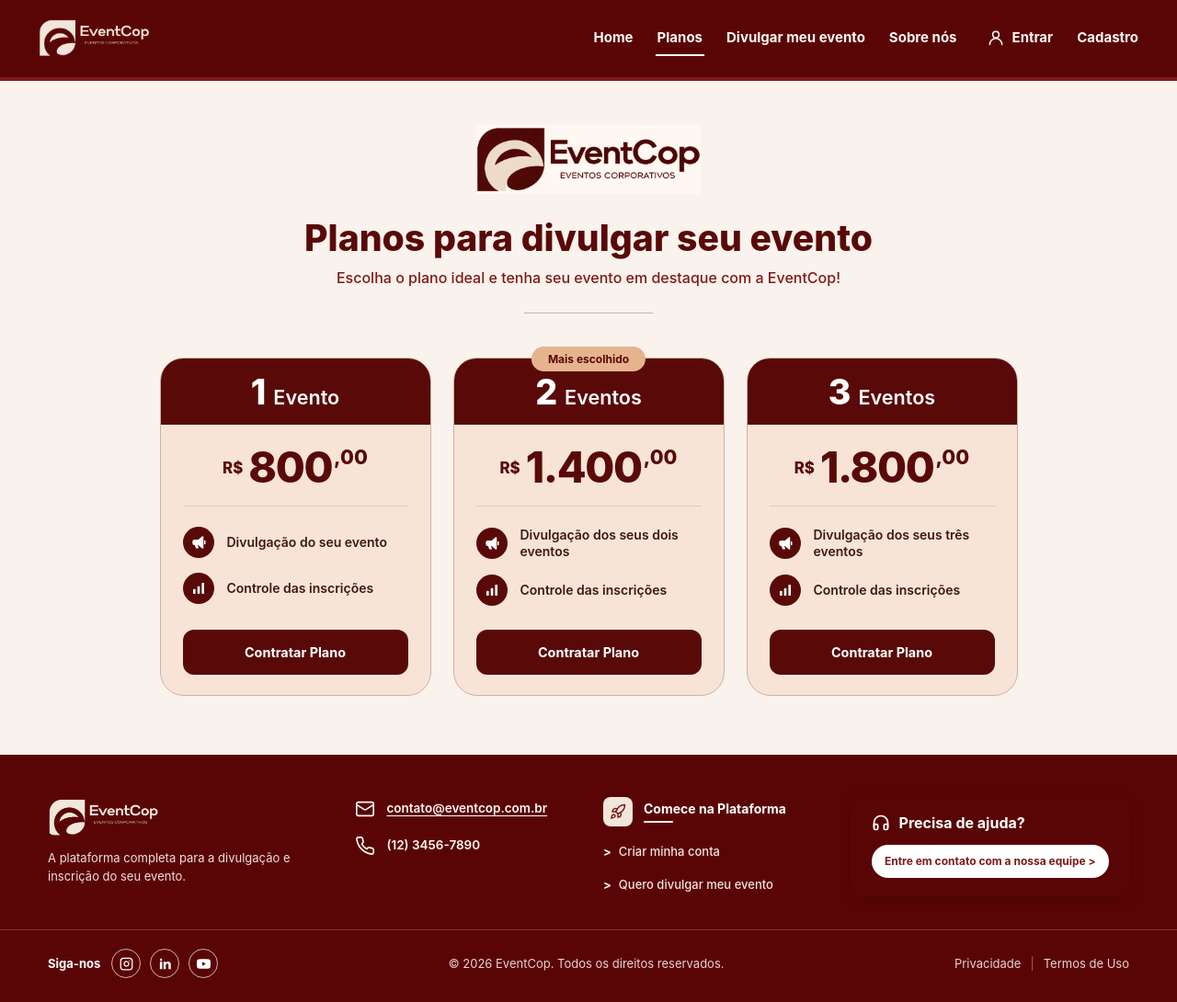
After one commit to SofiaMacedo02/EventCop2-sprint2_complete, a PHP site: page /pages/public/planos.php in a window 1280 px wide. The commit adds this page. Shown: the whole page at 92% size. Run offline with PHP 8.4, Linux system fonts and the light colour scheme.

Commit message:
Add planos.php page for event promotion plans with pricing details

```diff
--- /dev/null
+++ b/Event.Cop/assets/css/pages/planos.css
@@ -0,0 +1,401 @@
+/* ==========================================================================
+   SEÇÃO: PLANOS PARA DIVULGAR SEU EVENTO
+   ========================================================================== */
+.planos-section {
+  --planos-bg: #faf2ec;
+  --planos-card-bg: #f6e3d4;
+  --planos-borda: #d6baaa;
+  --planos-vinho: #590a08;
+  --planos-badge: #e6b38f;
+
+  background-color: var(--planos-bg);
+  border-top: 4px solid var(--cor-primaria);
+  padding-block: var(--esp-7) var(--esp-8);
+  color: var(--planos-vinho);
+}
+
+/* Marca centralizada no topo */
+.planos-brand {
+  gap: 14px;
+  margin-bottom: var(--esp-5);
+}
+
+.planos-logo-img {
+  max-height: 75px; /* Ajuste a altura conforme o tamanho desejado */
+  width: auto;
+  object-fit: contain;
+  margin-inline: auto;
+}
+
+.planos-brand-name {
+  font-size: 2rem;
+  font-weight: 700;
+  color: var(--planos-vinho);
+  line-height: 1.05;
+}
+
+.planos-brand-sub {
+  font-size: 0.625rem;
+  letter-spacing: 0.9px;
+  color: var(--cor-primaria);
+  margin-top: 2px;
+}
+
+/* Cabeçalho */
+.planos-section .planos-titulo {
+  color: var(--planos-vinho);
+  font-size: clamp(1.75rem, 3.2vw, 2.45rem);
+  font-weight: 800;
+  margin-bottom: var(--esp-2);
+}
+
+.planos-subtitulo {
+  color: var(--cor-primaria);
+  font-size: var(--texto-base);
+  font-weight: 500;
+  margin-bottom: var(--esp-4);
+}
+
+.planos-section .planos-divider {
+  width: 140px;
+  height: 1.5px;
+  background-color: #c5b6ae;
+  margin-bottom: var(--esp-7);
+}
+
+/* Grid de Cards */
+.planos-grid {
+  max-width: 960px;
+  margin-inline: auto;
+  gap: var(--esp-5);
+  align-items: stretch;
+}
+
+.plano-card {
+  position: relative;
+  background-color: var(--planos-card-bg);
+  border: 1.5px solid var(--planos-borda);
+  border-radius: 22px;
+  display: flex;
+  flex-direction: column;
+  transition: transform var(--transicao), box-shadow var(--transicao);
+}
+
+.plano-card:hover {
+  transform: translateY(-4px);
+  box-shadow: 0 12px 26px rgba(89, 10, 8, 0.12);
+}
+
+/* Selo "Mais escolhido" */
+.plano-badge {
+  position: absolute;
+  top: -13px;
+  left: 50%;
+  transform: translateX(-50%);
+  background-color: var(--planos-badge);
+  color: var(--planos-vinho);
+  font-size: var(--texto-xs);
+  font-weight: 700;
+  padding: 4px 18px;
+  border-radius: var(--raio-pill);
+  white-space: nowrap;
+  z-index: 2;
+}
+
+/* Topo vinho do card */
+.plano-header {
+  background-color: var(--planos-vinho);
+  color: var(--cor-branco);
+  padding: 18px var(--esp-4) 16px;
+  border-radius: 20px 20px 0 0;
+  display: flex;
+  align-items: baseline;
+  justify-content: center;
+  gap: 8px;
+}
+
+.plano-qtd {
+  font-size: 2.1rem;
+  font-weight: 700;
+  line-height: 1;
+}
+
+.plano-label {
+  font-size: var(--texto-lg);
+  font-weight: 500;
+}
+
+/* Corpo do card */
+.plano-body {
+  padding: var(--esp-5) var(--esp-4) var(--esp-5);
+  display: flex;
+  flex-direction: column;
+  flex: 1;
+}
+
+.plano-preco {
+  display: flex;
+  align-items: baseline;
+  justify-content: center;
+  color: var(--planos-vinho);
+  font-weight: 800;
+  margin-bottom: var(--esp-4);
+}
+
+.plano-preco .moeda {
+  font-size: var(--texto-base);
+  margin-right: 4px;
+}
+
+.plano-preco .valor {
+  font-size: 2.5rem;
+  line-height: 1;
+  letter-spacing: -0.02em;
+}
+
+.plano-preco .centavos {
+  font-size: var(--texto-lg);
+}
+
+.plano-body .plano-sep {
+  height: 1px;
+  background-color: var(--planos-borda);
+  margin: 0 0 var(--esp-5) 0;
+}
+
+/* Lista de Benefícios */
+.plano-beneficios {
+  display: flex;
+  flex-direction: column;
+  gap: var(--esp-4);
+  text-align: left;
+  margin-bottom: var(--esp-6);
+  flex: 1;
+}
+
+.plano-beneficios li {
+  gap: var(--esp-3);
+  color: var(--planos-vinho);
+  font-size: var(--texto-sm);
+  font-weight: 600;
+  line-height: 1.35;
+}
+
+.beneficio-icon {
+  width: 30px;
+  height: 30px;
+  border-radius: 50%;
+  background-color: var(--planos-vinho);
+  color: var(--planos-card-bg);
+  display: inline-flex;
+  align-items: center;
+  justify-content: center;
+  flex-shrink: 0;
+}
+
+/* Botão Contratar Plano */
+.btn-plano {
+  display: block;
+  width: 100%;
+  background-color: var(--planos-vinho);
+  color: var(--cor-branco);
+  font-size: var(--texto-sm);
+  font-weight: 700;
+  padding: 13px var(--esp-4);
+  border-radius: var(--raio-md);
+  text-align: center;
+  transition: background-color var(--transicao), transform var(--transicao);
+}
+
+.btn-plano:hover {
+  background-color: var(--cor-primaria);
+  transform: translateY(-1px);
+}
+
+/* ==========================================================================
+   CARDS DE PLANOS - MODELO FIEL À IMAGEM
+   ========================================================================== */
+.planos-grid {
+  display: grid;
+  grid-template-columns: repeat(3, minmax(260px, 295px));
+  justify-content: center;
+  gap: 24px;
+  align-items: stretch;
+  margin-inline: auto;
+}
+
+.plano-card {
+  --card-bg: #f7e4d6;
+  --card-borda: #cbb2a4;
+  --card-vinho: #590a08;
+  --card-linha: #e2cbbd;
+
+  position: relative;
+  background-color: var(--card-bg);
+  border: 1.5px solid var(--card-borda);
+  border-radius: 26px;
+  display: flex;
+  flex-direction: column;
+  transition: transform var(--transicao), box-shadow var(--transicao);
+}
+
+.plano-card:hover {
+  transform: translateY(-4px);
+  box-shadow: 0 12px 26px rgba(89, 10, 8, 0.14);
+}
+
+/* Selo superior "Mais escolhido" */
+.plano-badge {
+  position: absolute;
+  top: -13px;
+  left: 50%;
+  transform: translateX(-50%);
+  background-color: #e6b38f;
+  color: var(--card-vinho);
+  font-size: 0.75rem;
+  font-weight: 700;
+  padding: 4px 18px;
+  border-radius: var(--raio-pill);
+  white-space: nowrap;
+  z-index: 2;
+}
+
+/* Topo vinho do card */
+.plano-header {
+  background-color: var(--card-vinho);
+  color: var(--cor-branco);
+  padding: 18px 16px 16px;
+  border-radius: 24px 24px 0 0;
+  display: flex;
+  align-items: baseline;
+  justify-content: center;
+  gap: 8px;
+}
+
+.plano-qtd {
+  font-size: 2.35rem;
+  font-weight: 800;
+  line-height: 1;
+}
+
+.plano-label {
+  font-size: 1.35rem;
+  font-weight: 600;
+  line-height: 1;
+}
+
+/* Corpo do card */
+.plano-body {
+  padding: 24px 24px 22px;
+  display: flex;
+  flex-direction: column;
+  flex: 1;
+}
+
+/* Preço (R$ no meio, 800 grande, ,00 alinhado ao topo) */
+.plano-preco {
+  display: flex;
+  align-items: flex-start;
+  justify-content: center;
+  color: var(--card-vinho);
+  font-weight: 800;
+  margin-bottom: 20px;
+}
+
+.plano-preco .moeda {
+  font-size: 1.05rem;
+  align-self: center;
+  margin-right: 6px;
+  margin-top: 4px;
+}
+
+.plano-preco .valor {
+  font-size: 2.9rem;
+  line-height: 0.95;
+  letter-spacing: -0.03em;
+}
+
+.plano-preco .centavos {
+  font-size: 1.35rem;
+  line-height: 1.1;
+  margin-left: 2px;
+}
+
+/* Linha divisória fina */
+.plano-body .plano-sep {
+  border: 0;
+  height: 1px;
+  background-color: var(--card-linha);
+  margin: 0 0 22px 0;
+}
+
+/* Lista de Benefícios */
+.plano-beneficios {
+  list-style: none;
+  padding: 0;
+  margin: 0 0 26px 0;
+  display: flex;
+  flex-direction: column;
+  gap: 16px;
+  text-align: left;
+  flex: 1;
+}
+
+.plano-beneficios li {
+  display: flex;
+  align-items: center;
+  gap: 14px;
+  color: #3d1816;
+  font-size: 0.875rem;
+  font-weight: 600;
+  line-height: 1.3;
+}
+
+.beneficio-icon {
+  width: 34px;
+  height: 34px;
+  border-radius: 50%;
+  background-color: var(--card-vinho);
+  color: var(--cor-branco);
+  display: inline-flex;
+  align-items: center;
+  justify-content: center;
+  flex-shrink: 0;
+}
+
+/* Botão Contratar Plano */
+.btn-plano {
+  display: block;
+  width: 100%;
+  background-color: var(--card-vinho);
+  color: var(--cor-branco);
+  font-size: 0.9rem;
+  font-weight: 700;
+  padding: 13px 16px;
+  border-radius: 12px;
+  text-align: center;
+  text-decoration: none;
+  transition: background-color var(--transicao), transform var(--transicao);
+}
+
+.btn-plano:hover {
+  background-color: var(--cor-primaria);
+  transform: translateY(-1px);
+}
+
+/* Responsivo */
+@media (max-width: 960px) {
+  .planos-grid {
+    grid-template-columns: minmax(260px, 320px);
+  }
+}
+
+@media (max-width: 960px) {
+  .planos-grid {
+    max-width: 420px;
+  }
+
+  .plano-destaque {
+    margin-block: var(--esp-2);
+  }
+}
--- a/Event.Cop/includes/helpers.php
+++ b/Event.Cop/includes/helpers.php
@@ -7,8 +7,7 @@
 const ROTAS = [
     // público
     'home'                => 'pages/public/home.php',
-    'empresas'            => 'pages/public/empresas.php',
-    'planos'              => 'pages/public/empresas.php',
+    'planos'              => 'pages/public/planos.php',
     'recursos'            => 'pages/public/recursos.php',
     'sobre'               => 'pages/public/sobre.php',
     'agenda'              => 'pages/public/agenda-consultores.php',
--- a/Event.Cop/includes/layout/header.php
+++ b/Event.Cop/includes/layout/header.php
@@ -19,7 +19,7 @@ $__u = usuario_logado();
         <ul>
             <li><a href="<?= route('home') ?>" class="<?= $menuAtivo === 'home' ? 'is-active' : '' ?>">Home</a></li>
             <li><a href="<?= route('planos') ?>" class="<?= $menuAtivo === 'planos' || $menuAtivo === 'empresas' ? 'is-active' : '' ?>">Planos</a></li>
-            <li><a href="<?= route('criar_evento') ?>" class="<?= $menuAtivo === 'divulgar' ? 'is-active' : '' ?>">Divulgar meu evento</a></li>
+            <li><a href="<?= route('cadastro_admin') ?>" class="<?= $menuAtivo === 'divulgar' ? 'is-active' : '' ?>">Divulgar meu evento</a></li>
             <li><a href="<?= route('sobre') ?>" class="<?= $menuAtivo === 'sobre' || $menuAtivo === 'recursos' ? 'is-active' : '' ?>">Sobre nós</a></li>
 
             <?php if ($__u): ?>
--- /dev/null
+++ b/Event.Cop/pages/public/planos.php
@@ -0,0 +1,152 @@
+<?php
+require_once __DIR__ . '/../../includes/bootstrap.php';
+
+$pageTitle = 'EventCop - Planos para divulgar seu evento';
+$pageCss   = ['pages/planos.css'];
+$menuAtivo = 'planos';
+
+require ROOT_PATH . '/includes/layout/head.php';
+require ROOT_PATH . '/includes/layout/header.php';
+?>
+<main>
+    <section class="planos-section">
+        <div class="container text-center">
+
+            <!-- Marca Centralizada -->
+            <div class="planos-brand flex items-center justify-center">
+                <img src="<?= asset('img/image.png') ?>" alt="EventCop - Eventos Corporativos" class="planos-logo-img">
+            </div>
+
+            <!-- Título e Subtítulo -->
+            <h1 class="planos-titulo">Planos para divulgar seu evento</h1>
+            <p class="planos-subtitulo">Escolha o plano ideal e tenha seu evento em destaque com a EventCop!</p>
+            <hr class="planos-divider mx-auto">
+
+            <div class="planos-grid">
+
+  <!-- Card 1 -->
+        <article class="plano-card">
+            <header class="plano-header">
+                <span class="plano-qtd">1</span>
+                <span class="plano-label">Evento</span>
+            </header>
+
+            <div class="plano-body">
+                <div class="plano-preco">
+                <span class="moeda">R$</span>
+                <span class="valor">800</span>
+                <span class="centavos">,00</span>
+                </div>
+                <hr class="plano-sep">
+                <ul class="plano-beneficios">
+                <li>
+                    <span class="beneficio-icon" aria-hidden="true">
+                    <svg width="18" height="18" viewBox="0 0 24 24" fill="currentColor">
+                        <path d="M18 3a1 1 0 0 0-1 .26L11.6 8H6a3 3 0 0 0-3 3v2a3 3 0 0 0 3 3h.38l1.68 4.2a1 1 0 0 0 .93.63h2a1 1 0 0 0 .93-1.37L10.52 16h1.08l5.4 4.74A1 1 0 0 0 18 21a1 1 0 0 0 1-1V4a1 1 0 0 0-1-1zm3 6a1 1 0 0 0-1 1v4a1 1 0 0 0 2 0v-4a1 1 0 0 0-1-1z"/>
+                    </svg>
+                    </span>
+                    <span>Divulgação do seu evento</span>
+                </li>
+                <li>
+                    <span class="beneficio-icon" aria-hidden="true">
+                    <svg width="18" height="18" viewBox="0 0 24 24" fill="currentColor">
+                        <rect x="4" y="13" width="3.5" height="7" rx="1"/>
+                        <rect x="10.25" y="9" width="3.5" height="11" rx="1"/>
+                        <rect x="16.5" y="4" width="3.5" height="16" rx="1"/>
+                    </svg>
+                    </span>
+                    <span>Controle das inscrições</span>
+                </li>
+                </ul>
+
+                <a href="<?= route('cadastro') ?>" class="btn-plano">Contratar Plano</a>
+            </div>
+            </article>
+
+            <!-- Card 2 (Destaque) -->
+            <article class="plano-card plano-destaque">
+            <span class="plano-badge">Mais escolhido</span>
+            <header class="plano-header">
+                <span class="plano-qtd">2</span>
+                <span class="plano-label">Eventos</span>
+            </header>
+
+            <div class="plano-body">
+                <div class="plano-preco">
+                <span class="moeda">R$</span>
+                <span class="valor">1.400</span>
+                <span class="centavos">,00</span>
+                </div>
+
+                <hr class="plano-sep">
+
+                <ul class="plano-beneficios">
+                <li>
+                    <span class="beneficio-icon" aria-hidden="true">
+                    <svg width="18" height="18" viewBox="0 0 24 24" fill="currentColor">
+                        <path d="M18 3a1 1 0 0 0-1 .26L11.6 8H6a3 3 0 0 0-3 3v2a3 3 0 0 0 3 3h.38l1.68 4.2a1 1 0 0 0 .93.63h2a1 1 0 0 0 .93-1.37L10.52 16h1.08l5.4 4.74A1 1 0 0 0 18 21a1 1 0 0 0 1-1V4a1 1 0 0 0-1-1zm3 6a1 1 0 0 0-1 1v4a1 1 0 0 0 2 0v-4a1 1 0 0 0-1-1z"/>
+                    </svg>
+                    </span>
+                    <span>Divulgação dos seus dois eventos</span>
+                </li>
+                <li>
+                    <span class="beneficio-icon" aria-hidden="true">
+                    <svg width="18" height="18" viewBox="0 0 24 24" fill="currentColor">
+                        <rect x="4" y="13" width="3.5" height="7" rx="1"/>
+                        <rect x="10.25" y="9" width="3.5" height="11" rx="1"/>
+                        <rect x="16.5" y="4" width="3.5" height="16" rx="1"/>
+                    </svg>
+                    </span>
+                    <span>Controle das inscrições</span>
+                </li>
+                </ul>
+
+                <a href="<?= route('cadastro') ?>" class="btn-plano">Contratar Plano</a>
+            </div>
+            </article>
+
+            <!-- Card 3 -->
+            <article class="plano-card">
+            <header class="plano-header">
+                <span class="plano-qtd">3</span>
+                <span class="plano-label">Eventos</span>
+            </header>
+
+            <div class="plano-body">
+                <div class="plano-preco">
+                <span class="moeda">R$</span>
+                <span class="valor">1.800</span>
+                <span class="centavos">,00</span>
+                </div>
+
+                <hr class="plano-sep">
+
+                <ul class="plano-beneficios">
+                <li>
+                    <span class="beneficio-icon" aria-hidden="true">
+                    <svg width="18" height="18" viewBox="0 0 24 24" fill="currentColor">
+                        <path d="M18 3a1 1 0 0 0-1 .26L11.6 8H6a3 3 0 0 0-3 3v2a3 3 0 0 0 3 3h.38l1.68 4.2a1 1 0 0 0 .93.63h2a1 1 0 0 0 .93-1.37L10.52 16h1.08l5.4 4.74A1 1 0 0 0 18 21a1 1 0 0 0 1-1V4a1 1 0 0 0-1-1zm3 6a1 1 0 0 0-1 1v4a1 1 0 0 0 2 0v-4a1 1 0 0 0-1-1z"/>
+                    </svg>
+                    </span>
+                    <span>Divulgação dos seus três eventos</span>
+                </li>
+                <li>
+                    <span class="beneficio-icon" aria-hidden="true">
+                    <svg width="18" height="18" viewBox="0 0 24 24" fill="currentColor">
+                        <rect x="4" y="13" width="3.5" height="7" rx="1"/>
+                        <rect x="10.25" y="9" width="3.5" height="11" rx="1"/>
+                        <rect x="16.5" y="4" width="3.5" height="16" rx="1"/>
+                    </svg>
+                    </span>
+                    <span>Controle das inscrições</span>
+                </li>
+                </ul>
+
+                <a href="<?= route('cadastro') ?>" class="btn-plano">Contratar Plano</a>
+            </div>
+        </article>
+    </div>
+        </div>
+    </section>
+</main>
+<?php require ROOT_PATH . '/includes/layout/footer.php'; ?>
```
Also changed, not shown: Event.Cop/pages/public/empresas.php (deleted, +0 -171 lines), Event.Cop/assets/css/pages/public.css (line endings or trailing spaces), Event.Cop/assets/img/image.png (added).
